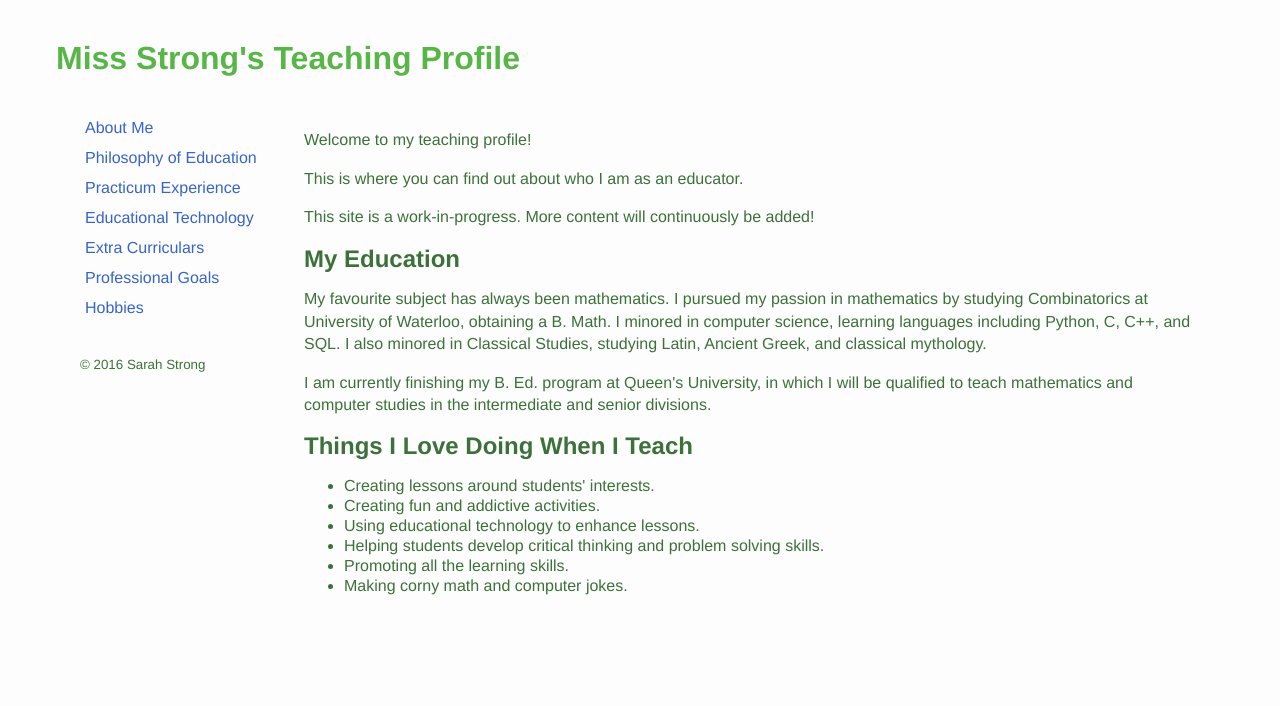
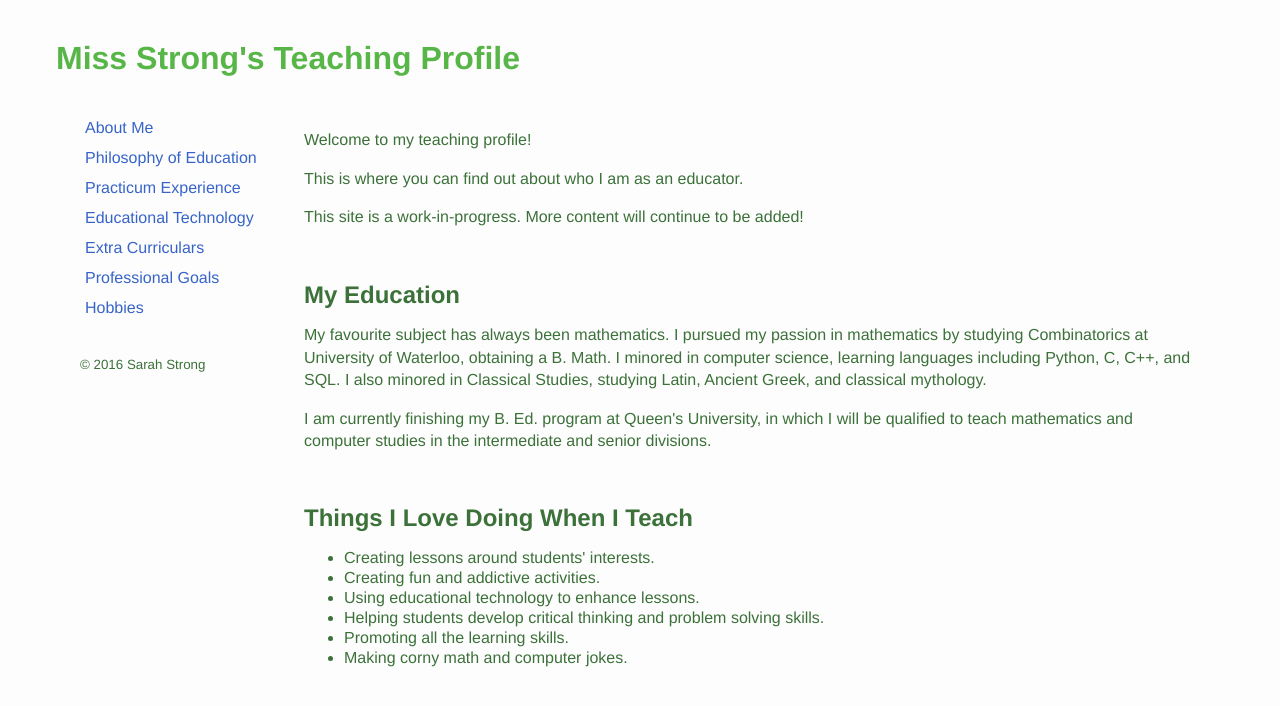
Before and after one commit to sarahstrong314/sarahstrong.ca, a Jekyll site: the page built from index.html, in a window 1280 px wide. Shown: the top 706 px of the page. Built offline with Jekyll 4.4.1, drawn with Linux system fonts in a browser that asks for light colours; nearby versions of some CDN libraries; library files that are not in the unit come from our copies; Markdown is read by kramdown in place of the engine named in the settings.

Commit message:
Updated homepage

```diff
--- a/index.html
+++ b/index.html
@@ -9,11 +9,15 @@ title: Home
 
 <p>This is where you can find out about who I am as an educator.</p>
 
-<p>This site is a work-in-progress. More content will continuously be added!</p>
+<p>This site is a work-in-progress. More content will continue to be added!</p>
+
+<br />
 
 <h2>My Education</h2>
 <p>My favourite subject has always been mathematics. I pursued my passion in mathematics by studying Combinatorics at University of Waterloo, obtaining a B. Math. I minored in computer science, learning languages including Python, C, C++, and SQL. I also minored in Classical Studies, studying Latin, Ancient Greek, and classical mythology.</p>
 <p>I am currently finishing my B. Ed. program at Queen's University, in which I will be qualified to teach mathematics and computer studies in the intermediate and senior divisions.</p>
+
+<br />
 
 <h2>Things I Love Doing When I Teach</h2>
 <ul>
```
